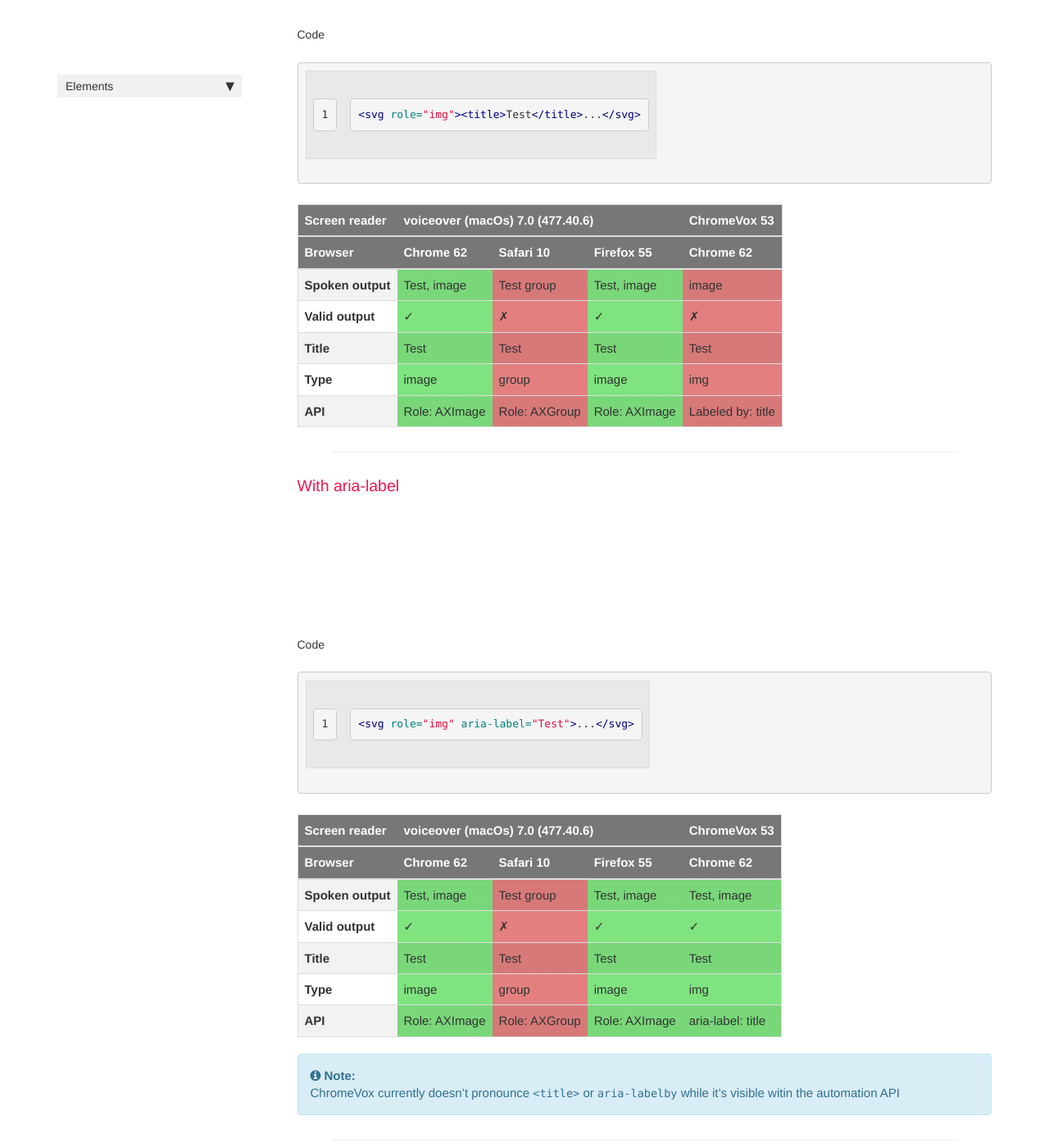
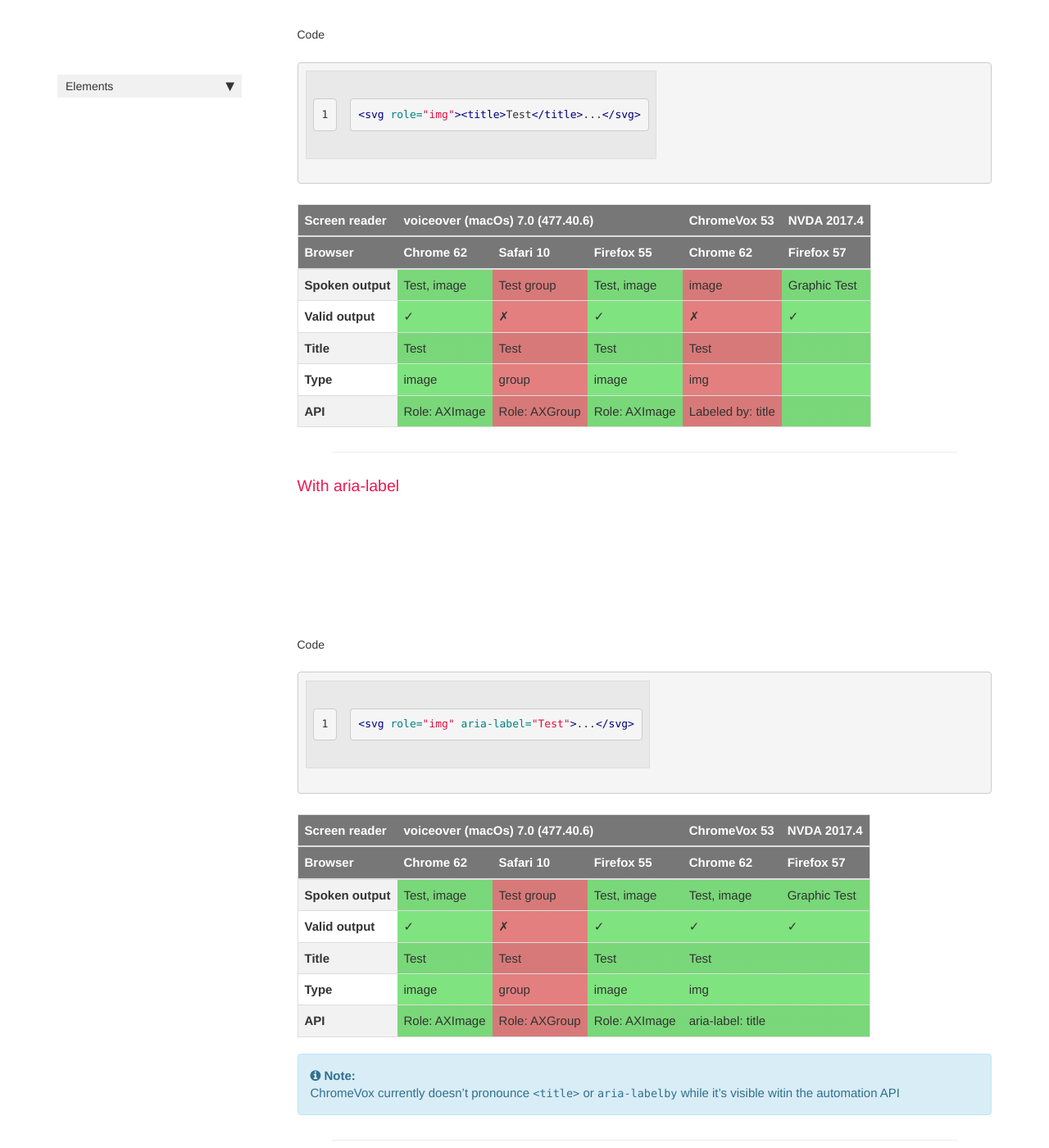
Before and after one commit to lemnis/accessible-web, a Jekyll site: the page built from tests.html, in a window 1280 px wide and 1400 px high, scrolled down 9341 px. Shown: the whole window at 82% size. Built offline with Jekyll 4.4.1, drawn with Linux system fonts in a browser that asks for light colours; nearby versions of some CDN libraries; comment, search, counter and statistics services are not loaded; some of the changed text lies outside the part shown.

Commit message:
added first results of nvda

```diff
--- a/_data/results/svg.yml
+++ b/_data/results/svg.yml
@@ -40,6 +40,15 @@
             title: Test
             type: img
             API: "Labeled by: title"
+    NVDA:
+      version: 2017.4
+      browsers:
+        Firefox:
+          -
+            version: 57
+            valid: true
+            spokenOutput: "Graphic Test"
+
 -
   title: "with aria-label"
   code: '<svg role="img" aria-label="Test">...</svg>'
@@ -83,6 +92,14 @@
             title: Test
             type: img
             API: "aria-label: title"
+    NVDA:
+      version: 2017.4
+      browsers:
+        Firefox:
+          -
+            version: 57
+            valid: true
+            spokenOutput: "Graphic Test"
 -
   title: "extended with aria & role"
   code: |
@@ -132,6 +149,13 @@
             title: Test
             type: img
             API: "aria-label: title"
+    NVDA:
+      version: 2017.4
+      browsers:
+        Firefox:
+          -
+            version: 57
+            valid: false
 -
   title:  "symbols"
   code: |
@@ -179,6 +203,13 @@
             valid: false
             spokenOutput: image
             type: img
+    NVDA:
+      version: 2017.4
+      browsers:
+        Firefox:
+          -
+            version: 57
+            valid: false
 -
   title:  "symbols extend with role"
   code: |
@@ -234,3 +265,11 @@
             title: Test
             type: img
             API: "Labeled by: title"
+    NVDA:
+      version: 2017.4
+      browsers:
+        Firefox:
+          -
+            version: 57
+            valid: true
+            spokenOutput: "Graphic Test"
```
